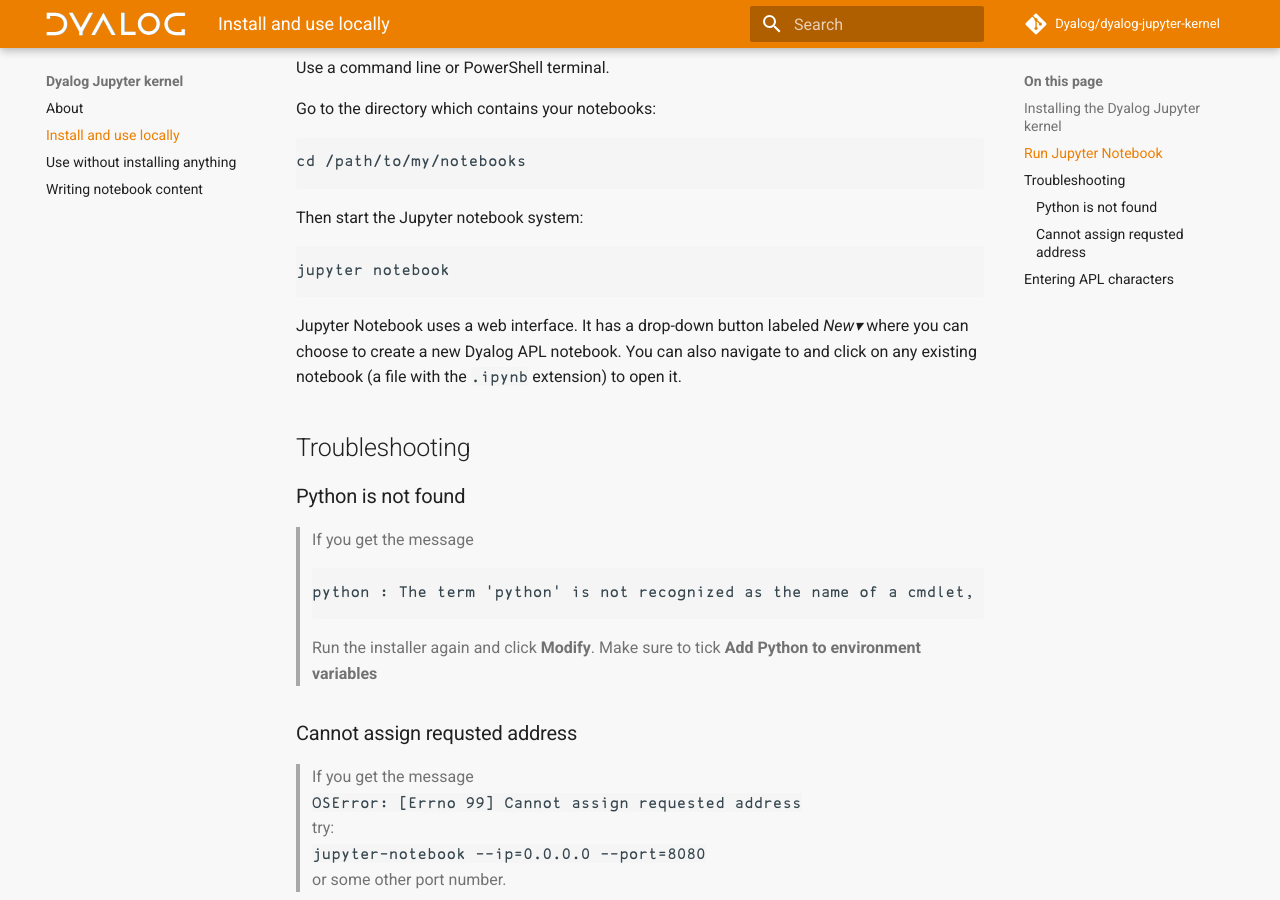
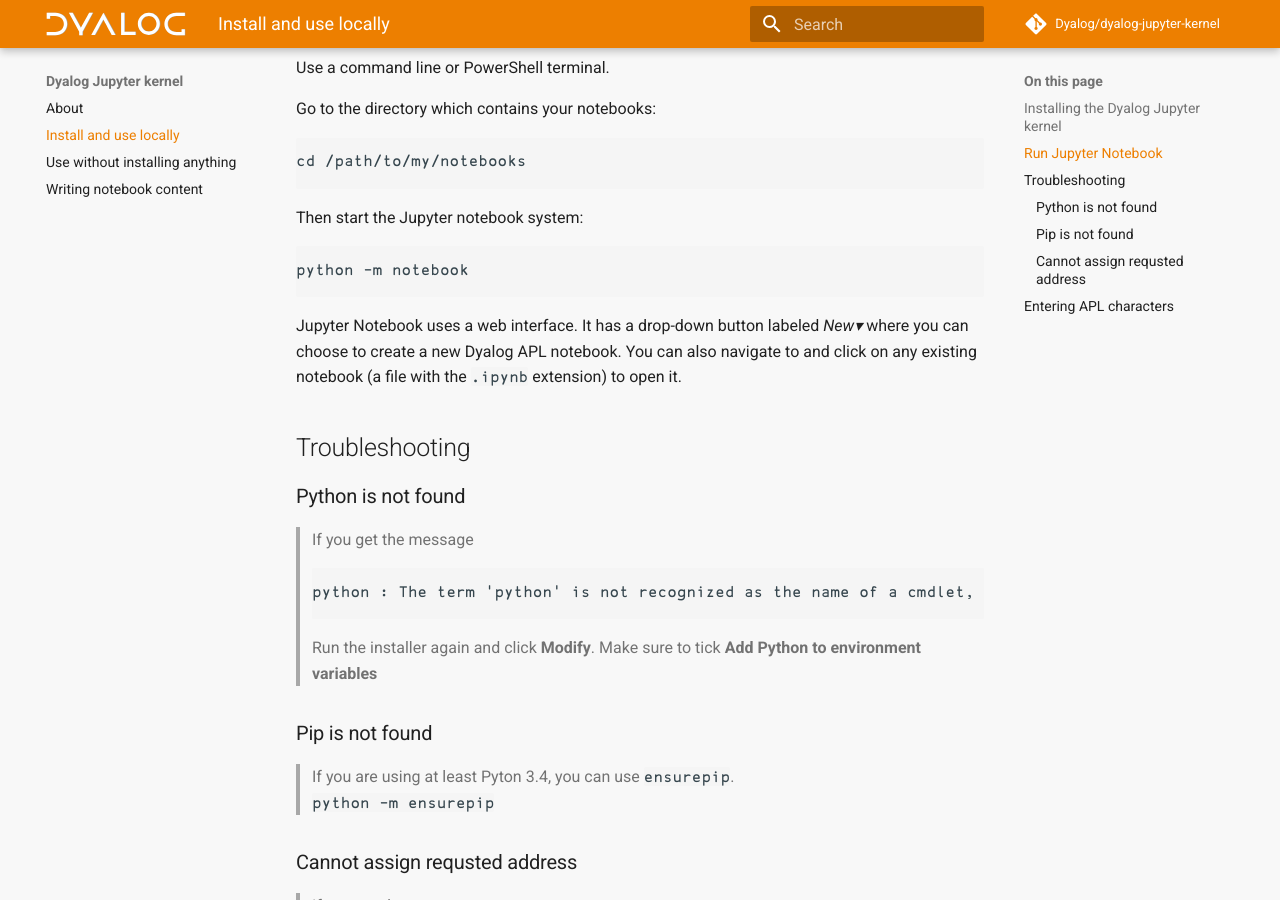
Before and after one commit to Dyalog/dyalog-jupyter-kernel, an MkDocs documentation site: the page built from docs/install.md, in a window 1280 px wide and 900 px high, scrolled down 670 px. Built offline with MkDocs 1.6.1 and Material for MkDocs 9.7.7, drawn with Linux system fonts in a browser that asks for light colours; comment, search, counter and statistics services are not loaded.

Commit message:
python -m notebook always works

````diff
--- a/docs/install.md
+++ b/docs/install.md
@@ -31,7 +31,7 @@
 Then start the Jupyter notebook system:
 
 ```
-jupyter notebook
+python -m notebook
 ```
 
 Jupyter Notebook uses a web interface. It has a drop-down button labeled *New▾* where you can choose to create a new Dyalog APL notebook. You can also navigate to and click on any existing notebook (a file with the `.ipynb` extension) to open it.
@@ -44,6 +44,10 @@
 > python : The term 'python' is not recognized as the name of a cmdlet, function,  script file, or operable program.
 > ```
 > Run the installer again and click **Modify**. Make sure to tick **Add Python to environment variables**
+
+### Pip is not found
+> If you are using at least Pyton 3.4, you can use `ensurepip`.
+> `python -m ensurepip`
 
 ### Cannot assign requsted address
 > If you get the message
````
